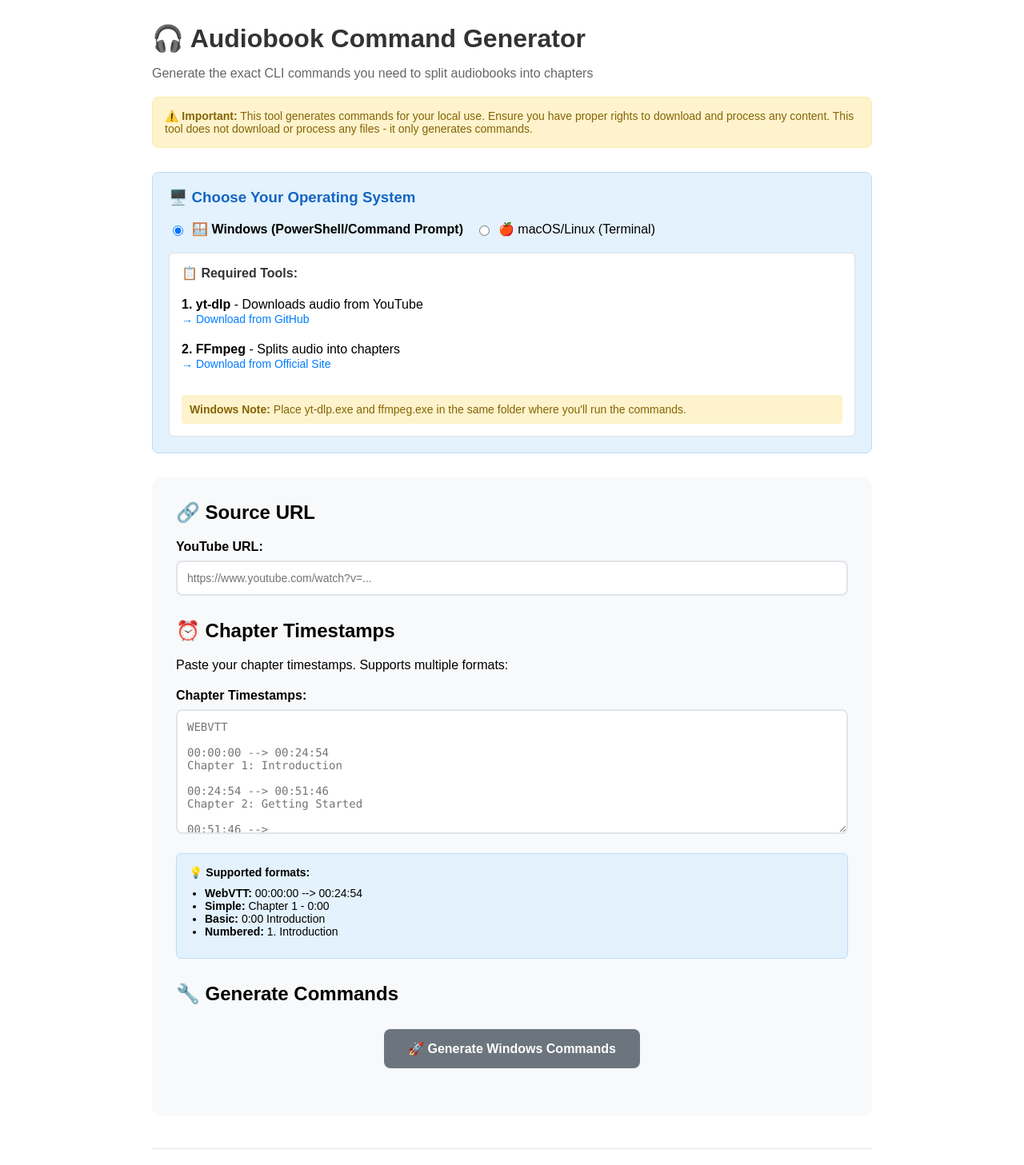
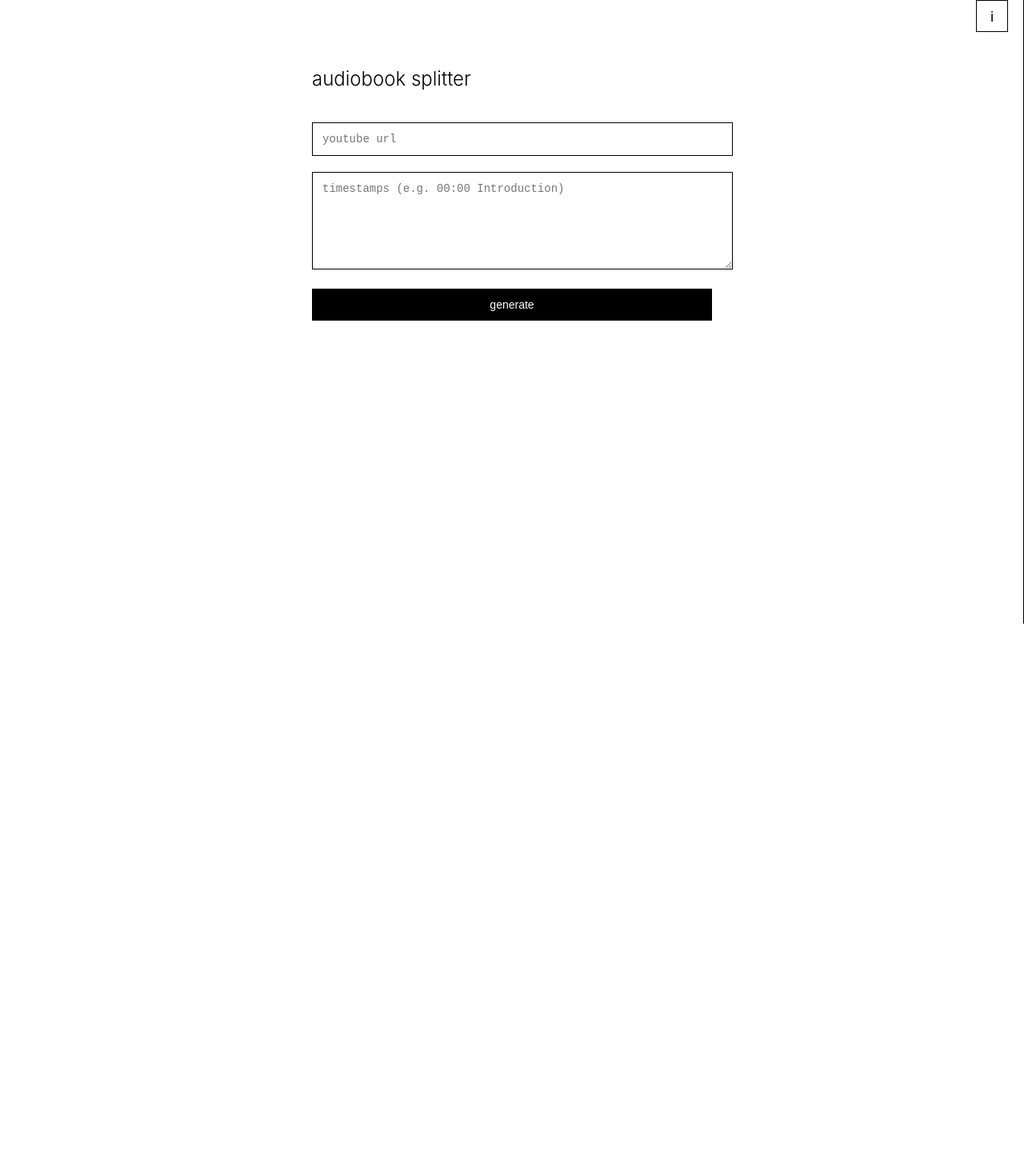
Before and after one commit to szekelyzol/audiobook-splitter, a Next.js app: page / in a window 1280 px wide. Shown: the part 20-1477 px from the top of the page at 80% size. After the commit the page ends 816 px from the top, so only its background shows below. Built offline with nearby package versions, Linux system fonts and the light colour scheme.

Commit message:
Simplify UI

```diff
--- a/pages/index.tsx
+++ b/pages/index.tsx
@@ -15,18 +15,8 @@ export default function Home() {
   const [timestampInput, setTimestampInput] = useState('');
   const [selectedOS, setSelectedOS] = useState<OSType>('windows');
   const [generatedCommands, setGeneratedCommands] = useState<string[]>([]);
-
-  // Sample timestamp text for placeholder
-  const sampleTimestamps = `WEBVTT
-
-00:00:00 --> 00:24:54
-Chapter 1: Introduction
-
-00:24:54 --> 00:51:46
-Chapter 2: Getting Started
-
-00:51:46 -->
-Chapter 3: Advanced Topics`;
+  const [sidebarOpen, setSidebarOpen] = useState(false);
+  const [error, setError] = useState('');
 
   const parseTimestamps = (input: string): Chapter[] => {
     if (!input.trim()) return [];
@@ -34,7 +24,6 @@ Chapter 3: Advanced Topics`;
     const lines = input.split('\n').map(line => line.trim()).filter(line => line !== '');
     const chapters: Chapter[] = [];
 
-    // Remove WEBVTT header if present
     let startIndex = 0;
     if (lines[0] && lines[0].toUpperCase() === 'WEBVTT') {
       startIndex = 1;
@@ -43,7 +32,6 @@ Chapter 3: Advanced Topics`;
     for (let i = startIndex; i < lines.length; i++) {
       const line = lines[i];
 
-      // WebVTT format: 00:00:00 --> 00:24:54
       if (line.includes('-->')) {
         const [start, end = ''] = line.split('-->').map(part => part.trim());
         const title = lines[i + 1]?.trim() || `Chapter ${chapters.length + 1}`;
@@ -53,9 +41,8 @@ Chapter 3: Advanced Topics`;
           end: normalizeTimestamp(end),
           title: sanitizeTitle(title)
         });
-        i++; // Skip title line
+        i++;
       }
-      // Simple format: Chapter 1 - 0:00 or 0:00 Title or Chapter 1: Title
       else if (line.match(/(\d+:[\d:]+)|(\d+\.\s)|(\d+:\s)|(Chapter\s+\d+)/i)) {
         const timeMatch = line.match(/(\d+:[\d:]+)/);
         let title = '';
@@ -65,11 +52,10 @@ Chapter 3: Advanced Topics`;
           start = normalizeTimestamp(timeMatch[1]);
           title = line.replace(timeMatch[0], '').replace(/[-–—]/g, '').trim();
         } else {
-          // Handle "Chapter 1: Title" without explicit time
           const chapterMatch = line.match(/Chapter\s+(\d+)/i);
           if (chapterMatch) {
             title = line;
-            start = '00:00:00'; // Default start time, will be overridden
+            start = '00:00:00';
           }
         }
 
@@ -83,16 +69,10 @@ Chapter 3: Advanced Topics`;
       }
     }
 
-    // Fill in end times and handle edge cases
     for (let i = 0; i < chapters.length - 1; i++) {
       if (!chapters[i].end) {
         chapters[i].end = chapters[i + 1].start;
       }
-    }
-
-    // Handle last chapter - if it has no end time, it goes to the end
-    if (chapters.length > 0 && !chapters[chapters.length - 1].end) {
-      // Last chapter goes to END - we'll omit the -to parameter in ffmpeg
     }
 
     return chapters;
@@ -101,15 +81,12 @@ Chapter 3: Advanced Topics`;
   const normalizeTimestamp = (timestamp: string): string => {
     if (!timestamp) return '';
 
-    // Clean up timestamp
     const cleaned = timestamp.replace(/\.\d+/, '').trim();
     const parts = cleaned.split(':');
 
     if (parts.length === 2) {
-      // MM:SS format, add hours
       return `00:${parts[0].padStart(2, '0')}:${parts[1].padStart(2, '0')}`;
     } else if (parts.length === 3) {
-      // HH:MM:SS format
       return `${parts[0].padStart(2, '0')}:${parts[1].padStart(2, '0')}:${parts[2].padStart(2, '0')}`;
     }
 
@@ -122,28 +99,34 @@ Chapter 3: Advanced Topics`;
     }
 
     let cleaned = title
-      .replace(/^Chapter\s+\d+:?\s*/i, '') // Remove "Chapter X:" prefix
-      .replace(/^\d+\.\s*/, '') // Remove "1. " prefix
-      .trim(); // Remove leading/trailing whitespace
+      .replace(/^Chapter\s+\d+:?\s*/i, '')
+      .replace(/^\d+\.\s*/, '')
+      .trim();
 
-    // If after cleaning we have nothing or just numbers, use the original title
     if (!cleaned || /^\d+$/.test(cleaned)) {
       cleaned = title.trim();
     }
 
     return cleaned
-      .replace(/[<>:"/\\|?*]/g, '_') // Replace invalid filename chars
-      .replace(/\s+/g, '_') // Replace spaces with underscores
-      .replace(/_{2,}/g, '_') // Replace multiple underscores with single
-      .replace(/^_|_$/g, '') // Remove leading/trailing underscores
-      .substring(0, 50) // Limit length
+      .replace(/[<>:"/\\|?*]/g, '_')
+      .replace(/\s+/g, '_')
+      .replace(/_{2,}/g, '_')
+      .replace(/^_|_$/g, '')
+      .substring(0, 50)
       || 'Untitled_Chapter';
   };
 
   const generateCommands = () => {
+    setError('');
     const parsedChapters = parseTimestamps(timestampInput);
 
-    if (parsedChapters.length === 0 || !sourceUrl) {
+    if (!sourceUrl) {
+      setError('Please enter a YouTube URL');
+      return;
+    }
+
+    if (parsedChapters.length === 0) {
+      setError('Please enter valid timestamps');
       return;
     }
 
@@ -151,12 +134,9 @@ Chapter 3: Advanced Topics`;
     const ffmpegCmd = selectedOS === 'windows' ? '.\\ffmpeg' : 'ffmpeg';
     const ytDlpCmd = selectedOS === 'windows' ? '.\\yt-dlp' : 'yt-dlp';
 
-    // Step 1: Download command
     commands.push('# Step 1: Download audio from source');
     commands.push(`${ytDlpCmd} -x --audio-format mp3 -o "audiobook.%(ext)s" "${sourceUrl}"`);
     commands.push('');
-
-    // Step 2: Split commands
     commands.push('# Step 2: Split audio into chapters');
     commands.push('');
 
@@ -164,7 +144,6 @@ Chapter 3: Advanced Topics`;
       const paddedIndex = (index + 1).toString().padStart(2, '0');
       let cmd = `${ffmpegCmd} -i "audiobook.mp3" -ss ${chapter.start}`;
 
-      // Only add -to if we have an end time (last chapter might not have one)
       if (chapter.end) {
         cmd += ` -to ${chapter.end}`;
       }
@@ -174,6 +153,11 @@ Chapter 3: Advanced Topics`;
     });
 
     setGeneratedCommands(commands);
+  };
+
+  const copyCommands = () => {
+    navigator.clipboard.writeText(generatedCommands.join('\n'));
+    alert('Commands copied to clipboard!');
   };
 
   const downloadBatchFile = () => {
@@ -199,15 +183,12 @@ if %ERRORLEVEL% neq 0 (
 
 echo.
 echo [2/2] Splitting into ${parsedChapters.length} chapters...
-${generatedCommands
-  .filter(cmd => cmd.includes('ffmpeg'))
-  .join('\n')}
+${generatedCommands.filter(cmd => cmd.includes('ffmpeg')).join('\n')}
 
 echo.
 echo ========================================
 echo     Processing complete!
 echo ========================================
-echo Your chapter files are ready!
 pause`;
     } else {
       scriptContent = `#!/bin/bash
@@ -227,15 +208,12 @@ fi
 
 echo
 echo "[2/2] Splitting into ${parsedChapters.length} chapters..."
-${generatedCommands
-  .filter(cmd => cmd.includes('ffmpeg'))
-  .join('\n')}
+${generatedCommands.filter(cmd => cmd.includes('ffmpeg')).join('\n')}
 
 echo
 echo "========================================"
 echo "    Processing complete!"
-echo "========================================"
-echo "Your chapter files are ready!"`;
+echo "========================================"`;
     }
 
     const blob = new Blob([scriptContent], { type: 'text/plain' });
@@ -249,265 +227,138 @@ echo "Your chapter files are ready!"`;
     window.URL.revokeObjectURL(url);
   };
 
-  const copyCommands = () => {
-    navigator.clipboard.writeText(generatedCommands.join('\n'));
-    alert('Commands copied to clipboard!');
-  };
-
   const parsedChapters = parseTimestamps(timestampInput);
 
   return (
     <>
       <Head>
-        <title>Audiobook Command Generator</title>
-        <meta name="description" content="Generate CLI commands to split audiobooks" />
+        <title>Audiobook Splitter</title>
+        <meta name="description" content="Generate commands to split audiobooks" />
         <meta name="viewport" content="width=device-width, initial-scale=1" />
       </Head>
 
-      <div className={styles.container}>
-        <div className={styles.header}>
-          <h1>🎧 Audiobook Command Generator</h1>
-          <p>Generate the exact CLI commands you need to split audiobooks into chapters</p>
+      <div className={styles.minimalContainer}>
+        <button
+          className={styles.sidebarToggle}
+          onClick={() => setSidebarOpen(!sidebarOpen)}
+          aria-label="Toggle sidebar"
+        >
+          {sidebarOpen ? '✕' : 'ℹ'}
+        </button>
+
+        <div className={styles.mainView}>
+          <h1 className={styles.minimalTitle}>audiobook splitter</h1>
+
+          <input
+            type="url"
+            value={sourceUrl}
+            onChange={(e) => setSourceUrl(e.target.value)}
+            placeholder="youtube url"
+            className={styles.minimalInput}
+          />
+
+          <textarea
+            value={timestampInput}
+            onChange={(e) => setTimestampInput(e.target.value)}
+            placeholder="timestamps (e.g. 00:00 Introduction)"
+            rows={6}
+            className={styles.minimalTextarea}
+          />
+
+          {error && (
+            <div className={styles.errorMessage}>{error}</div>
+          )}
+
+          {parsedChapters.length > 0 && !error && (
+            <div className={styles.successMinimal}>
+              ✓ {parsedChapters.length} chapters detected
+            </div>
+          )}
+
+          <button
+            onClick={generateCommands}
+            className={styles.minimalButton}
+          >
+            generate
+          </button>
+
+          {generatedCommands.length > 0 && (
+            <div className={styles.minimalCommands}>
+              <pre>{generatedCommands.join('\n')}</pre>
+              <div className={styles.minimalActions}>
+                <button onClick={copyCommands}>copy</button>
+                <button onClick={downloadBatchFile}>download script</button>
+              </div>
+            </div>
+          )}
         </div>
 
-        {/* Legal Disclaimer */}
-        <div className={styles.disclaimer}>
-          <strong>⚠️ Important:</strong> This tool generates commands for your local use.
-          Ensure you have proper rights to download and process any content.
-          This tool does not download or process any files - it only generates commands.
-        </div>
+        <div className={`${styles.sidebar} ${sidebarOpen ? styles.sidebarOpen : ''}`}>
+          <div className={styles.sidebarContent}>
+            <h2>Info</h2>
 
-        {/* OS Selector */}
-        <div className={styles.osSelector}>
-          <h3>🖥️ Choose Your Operating System</h3>
-          <div className={styles.osOptions}>
-            <label className={styles.osOption}>
+            <div className={styles.sidebarSection}>
+              <h3>Operating System</h3>
+              <label>
                 <input
                   type="radio"
                   value="windows"
                   checked={selectedOS === 'windows'}
                   onChange={(e) => setSelectedOS(e.target.value as OSType)}
                 />
-              <span className={`${styles.osOptionText} ${selectedOS === 'windows' ? styles.selected : ''}`}>
-                🪟 Windows (PowerShell/Command Prompt)
-              </span>
+                Windows
               </label>
-            <label className={styles.osOption}>
+              <label>
                 <input
                   type="radio"
                   value="macos"
                   checked={selectedOS === 'macos'}
                   onChange={(e) => setSelectedOS(e.target.value as OSType)}
                 />
-              <span className={`${styles.osOptionText} ${selectedOS === 'macos' ? styles.selected : ''}`}>
-                🍎 macOS/Linux (Terminal)
-              </span>
+                macOS/Linux
               </label>
             </div>
 
-          {/* Requirements Section */}
-          <div className={styles.requirements}>
-            <h4>📋 Required Tools:</h4>
-            <div className={styles.requirementsList}>
-              <div className={styles.requirementItem}>
-                <strong>1. yt-dlp</strong> - Downloads audio from YouTube
-                <br />
-                <a
-                  href="https://github.com/yt-dlp/yt-dlp/releases"
-                  target="_blank"
-                  rel="noopener noreferrer"
-                  className={styles.requirementLink}
-                >
-                  → Download from GitHub
+            <div className={styles.sidebarSection}>
+              <h3>Required Tools</h3>
+              <p><strong>yt-dlp:</strong> Downloads audio</p>
+              <a href="https://github.com/yt-dlp/yt-dlp/releases" target="_blank" rel="noopener noreferrer">
+                → Download yt-dlp
+              </a>
+              <p><strong>FFmpeg:</strong> Splits chapters</p>
+              <a href="https://ffmpeg.org/download.html" target="_blank" rel="noopener noreferrer">
+                → Download FFmpeg
               </a>
             </div>
-              <div className={styles.requirementItem}>
-                <strong>2. FFmpeg</strong> - Splits audio into chapters
-                <br />
-                <a
-                  href="https://ffmpeg.org/download.html"
-                  target="_blank"
-                  rel="noopener noreferrer"
-                  className={styles.requirementLink}
-                >
-                  → Download from Official Site
-                </a>
-              </div>
-              {selectedOS === 'windows' && (
-                <div className={styles.windowsNote}>
-                  <strong>Windows Note:</strong> Place yt-dlp.exe and ffmpeg.exe in the same folder where you&apos;ll run the commands.
-                </div>
-              )}
-            </div>
-          </div>
-        </div>
 
-        {/* Main Form */}
-        <div className={styles.mainForm}>
-
-          {/* Source URL Input */}
-          <div className={styles.section}>
-            <h2>🔗 Source URL</h2>
-            <div className={styles.inputGroup}>
-              <label htmlFor="url" className={styles.label}>
-                YouTube URL:
-              </label>
-              <input
-                id="url"
-                type="url"
-                value={sourceUrl}
-                onChange={(e) => setSourceUrl(e.target.value)}
-                placeholder="https://www.youtube.com/watch?v=..."
-                className={styles.input}
-              />
-            </div>
-
-            {sourceUrl && (
-              <div className={styles.successMessage}>
-                <strong>✅ URL looks good!</strong> Ready for download.
-              </div>
-            )}
-          </div>
-
-          {/* Timestamp Input */}
-          <div className={styles.section}>
-            <h2>⏰ Chapter Timestamps</h2>
-            <p>Paste your chapter timestamps. Supports multiple formats:</p>
-
-            <div className={styles.inputGroup}>
-              <label htmlFor="timestamps" className={styles.label}>
-                Chapter Timestamps:
-              </label>
-              <textarea
-                id="timestamps"
-                value={timestampInput}
-                onChange={(e) => setTimestampInput(e.target.value)}
-                placeholder={sampleTimestamps}
-                rows={8}
-                className={styles.textarea}
-              />
-            </div>
-
-            <div className={styles.infoBox}>
-              <strong>💡 Supported formats:</strong>
+            <div className={styles.sidebarSection}>
+              <h3>Supported Formats</h3>
               <ul>
-                <li><strong>WebVTT:</strong> 00:00:00 --&gt; 00:24:54</li>
-                <li><strong>Simple:</strong> Chapter 1 - 0:00</li>
-                <li><strong>Basic:</strong> 0:00 Introduction</li>
-                <li><strong>Numbered:</strong> 1. Introduction</li>
+                <li>WebVTT: 00:00:00 --&gt; 00:24:54</li>
+                <li>Simple: 0:00 Introduction</li>
+                <li>Numbered: 1. Introduction</li>
               </ul>
             </div>
 
-            {parsedChapters.length > 0 && (
-              <div className={styles.successMessage}>
-                <strong>✅ Found {parsedChapters.length} {parsedChapters.length === 1 ? 'chapter' : 'chapters'}:</strong>
-                <ul className={styles.chaptersList}>
-                  {parsedChapters.slice(0, 3).map((chapter, index) => (
-                    <li key={index}>
-                      {chapter.start} → {chapter.end || 'END'}: {chapter.title}
-                    </li>
-                  ))}
-                  {parsedChapters.length > 3 && (
-                    <li>... and {parsedChapters.length - 3} more chapters</li>
-                  )}
-                </ul>
-              </div>
-            )}
+            <div className={styles.sidebarSection}>
+              <h3>How to Use</h3>
+              <ol>
+                <li>Install yt-dlp and FFmpeg</li>
+                <li>Enter YouTube URL</li>
+                <li>Paste timestamps</li>
+                <li>Generate commands</li>
+                <li>Run in terminal</li>
+              </ol>
             </div>
 
-          {/* Generate Commands Section */}
-          <div className={styles.section}>
-            <h2>🔧 Generate Commands</h2>
-
-            {generatedCommands.length === 0 ? (
-              <div className={styles.generateSection}>
-                <button
-                  onClick={generateCommands}
-                  disabled={!sourceUrl || parsedChapters.length === 0}
-                  className={styles.generateButton}
-                >
-                  🚀 Generate {selectedOS === 'windows' ? 'Windows' : 'macOS/Linux'} Commands
-                </button>
-              </div>
-            ) : (
-              <div>
-                <div className={styles.commandsContainer}>
-                  <h3>📋 {selectedOS === 'windows' ? 'Windows' : 'macOS/Linux'} Commands:</h3>
-                  <div className={styles.commandBlock}>
-                    {generatedCommands.map((cmd, index) => (
-                      <div
-                        key={index}
-                        className={`${styles.commandLine} ${cmd.startsWith('#') ? styles.commandComment : styles.commandRegular}`}
-                      >
-                        {cmd}
-                      </div>
-                    ))}
-                  </div>
-
-                  <div className={styles.actionButtons}>
-                    <button
-                      onClick={copyCommands}
-                      className={`${styles.actionButton} ${styles.copyButton}`}
-                    >
-                      📋 Copy Commands
-                    </button>
-
-                    <button
-                      onClick={downloadBatchFile}
-                      className={`${styles.actionButton} ${styles.downloadButton}`}
-                    >
-                      💾 Download {selectedOS === 'windows' ? '.bat' : '.sh'} Script
-                    </button>
-
-                    <button
-                      onClick={() => setGeneratedCommands([])}
-                      className={`${styles.actionButton} ${styles.resetButton}`}
-                    >
-                      🔄 Reset
-                    </button>
-                  </div>
-                </div>
-
-                {/* Usage Instructions */}
-                <div className={styles.instructions}>
-                  <h3>📚 How to Use:</h3>
-                  <div className={styles.instructionSteps}>
-                    <div className={styles.instructionStep}>
-                      <h4>Step 1 - {selectedOS === 'windows' ? 'Windows' : 'macOS/Linux'}:</h4>
-                      <p>
-                        {selectedOS === 'windows'
-                          ? 'Open PowerShell or Command Prompt in the folder containing yt-dlp.exe and ffmpeg.exe'
-                          : 'Open Terminal and navigate to your desired folder'
-                        }
-                      </p>
-                    </div>
-
-                    <div className={styles.instructionStep}>
-                      <h4>Step 2:</h4>
-                      <p>
-                        Run the commands above one by one, or download the script file and run it
-                      </p>
-                    </div>
-
-                    <div className={styles.instructionStep}>
-                      <h4>Step 3:</h4>
-                      <p>
-                        Your chapter files will be created with names like: 01_Introduction.mp3, 02_Getting_Started.mp3, etc.
+            <div className={styles.sidebarSection}>
+              <p className={styles.disclaimer}>
+                This tool generates commands for local use only. Ensure you have proper rights to download content.
               </p>
             </div>
           </div>
         </div>
       </div>
-            )}
-          </div>
-        </div>
-
-        <footer className={styles.footer}>
-          <p>
-            This tool generates CLI commands only - no files are processed on our servers.
-          </p>
-        </footer>
-      </div>
     </>
   );
 }
--- a/styles/Home.module.css
+++ b/styles/Home.module.css
@@ -1,3 +1,162 @@
+/* Minimal Monochrome Design */
+.minimalContainer {
+  position: relative;
+  min-height: 100vh;
+  background: #fff;
+}
+
+.mainView {
+  max-width: 500px;
+  margin: 0 auto;
+  padding: 80px 20px;
+}
+
+.minimalTitle {
+  font-size: 24px;
+  font-weight: 300;
+  margin-bottom: 40px;
+  color: #000;
+  font-family: -apple-system, BlinkMacSystemFont, 'Segoe UI', sans-serif;
+}
+
+.minimalInput,
+.minimalTextarea {
+  width: 100%;
+  padding: 12px;
+  margin-bottom: 20px;
+  border: 1px solid #000;
+  background: #fff;
+  font-size: 14px;
+  font-family: monospace;
+}
+
+.minimalTextarea {
+  resize: vertical;
+}
+
+.minimalButton {
+  width: 100%;
+  padding: 12px;
+  background: #000;
+  color: #fff;
+  border: none;
+  cursor: pointer;
+  font-size: 14px;
+  text-transform: lowercase;
+}
+
+.minimalButton:hover {
+  background: #333;
+}
+
+.errorMessage {
+  color: #ff0000;
+  margin: 10px 0;
+  font-size: 14px;
+}
+
+.successMinimal {
+  color: #000;
+  margin: 10px 0;
+  font-size: 14px;
+}
+
+.minimalCommands {
+  margin-top: 30px;
+  border: 1px solid #000;
+  padding: 20px;
+}
+
+.minimalCommands pre {
+  font-size: 12px;
+  overflow-x: auto;
+  margin: 0;
+}
+
+.minimalActions {
+  display: flex;
+  gap: 10px;
+  margin-top: 20px;
+}
+
+.minimalActions button {
+  flex: 1;
+  padding: 8px;
+  background: #fff;
+  border: 1px solid #000;
+  cursor: pointer;
+  font-size: 12px;
+}
+
+.minimalActions button:hover {
+  background: #f5f5f5;
+}
+
+/* Sidebar */
+.sidebarToggle {
+  position: fixed;
+  top: 20px;
+  right: 20px;
+  width: 40px;
+  height: 40px;
+  border: 1px solid #000;
+  background: #fff;
+  cursor: pointer;
+  z-index: 1001;
+  font-size: 18px;
+}
+
+.sidebar {
+  position: fixed;
+  top: 0;
+  right: -400px;
+  width: 400px;
+  height: 100vh;
+  background: #f5f5f5;
+  border-left: 1px solid #000;
+  transition: right 0.3s ease;
+  overflow-y: auto;
+  z-index: 1000;
+}
+
+.sidebarOpen {
+  right: 0;
+}
+
+.sidebarContent {
+  padding: 80px 30px 30px;
+}
+
+.sidebarSection {
+  margin-bottom: 30px;
+}
+
+.sidebarSection h3 {
+  font-size: 14px;
+  margin-bottom: 10px;
+  text-transform: uppercase;
+}
+
+.sidebarSection label {
+  display: block;
+  margin: 5px 0;
+}
+
+.sidebarSection a {
+  color: #000;
+  font-size: 14px;
+}
+
+.disclaimer {
+  font-size: 12px;
+  color: #666;
+  padding: 10px;
+  background: #fff;
+  border: 1px solid #ddd;
+}
+
+/* Keep existing styles below for backwards compatibility */
+
 /* Main Container */
 .container {
   padding: 20px;
```
Lines whose indentation alone changed are shown as unchanged.
